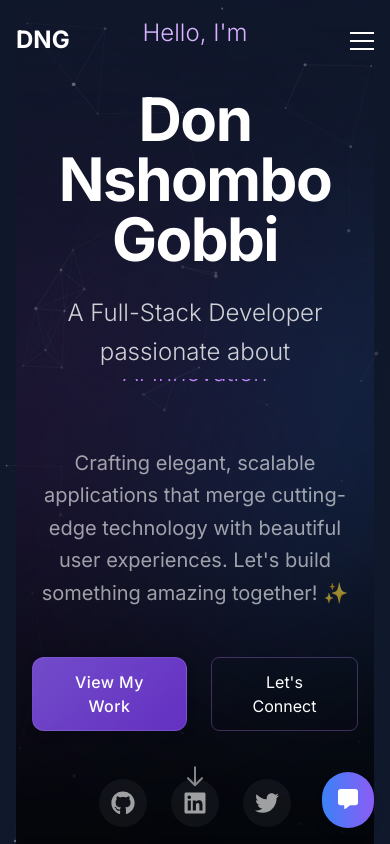
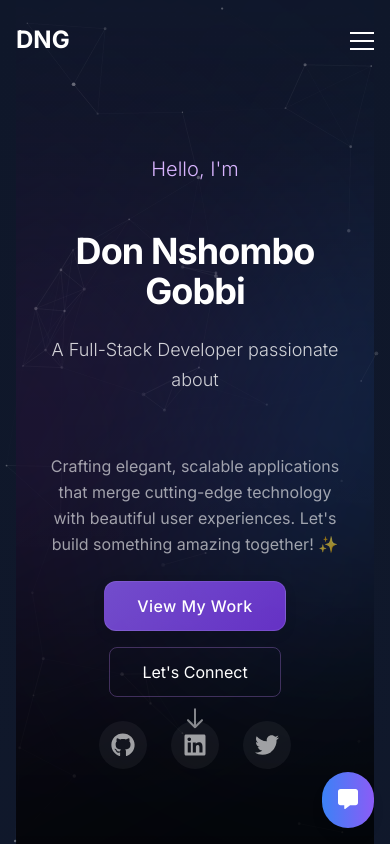
Before and after one commit to DonGobbi/dongobbi.github.io, a Next.js app: page / in a window 390 px wide. Shown: the top 844 px of the page. Built offline with nearby package versions, Linux system fonts and the light colour scheme.

Commit message:
Add RWS Group experience, improve Hero layout responsiveness

```diff
--- a/src/app/components/Experience.tsx
+++ b/src/app/components/Experience.tsx
@@ -21,17 +21,10 @@ const Experience = () => {
       type: 'work'
     },
     {
-      year: '2021 - 2023',
-      title: 'Full-Stack Developer',
-      company: 'Digital Solutions Inc',
-      description: 'Built and maintained multiple web applications using React, Next.js, and Python. Implemented CI/CD pipelines and automated testing.',
-      type: 'work'
-    },
-    {
-      year: '2019 - 2021',
-      title: 'Junior Developer',
-      company: 'StartUp Hub',
-      description: 'Developed responsive web applications and RESTful APIs. Collaborated with cross-functional teams on agile projects.',
+      year: '2022 - 2025',
+      title: 'AI Trainer & Data Analyst',
+      company: 'RWS Group',
+      description: 'Trained AI models, performed data analysis, and contributed to machine learning projects. Ensured data quality and accuracy for AI training datasets.',
       type: 'work'
     },
     {
--- a/src/app/components/Hero.tsx
+++ b/src/app/components/Hero.tsx
@@ -5,7 +5,7 @@ import { FaGithub, FaLinkedin, FaTwitter } from 'react-icons/fa';
 
 const Hero = () => {
   return (
-    <div className="min-h-screen flex items-center justify-center relative overflow-hidden">
+    <div className="min-h-screen flex items-center justify-center relative overflow-hidden pt-20">
       {/* Background Elements */}
       <div className="absolute inset-0 z-0">
         <div className="absolute inset-0 bg-gradient-to-b from-transparent via-black/50 to-black/80" />
@@ -39,7 +39,7 @@ const Hero = () => {
         initial={{ opacity: 0, y: 20 }}
         animate={{ opacity: 1, y: 0 }}
         transition={{ duration: 0.8, ease: [0.16, 1, 0.3, 1] }}
-        className="relative z-10 text-center px-4 max-w-5xl mx-auto"
+        className="relative z-10 text-center px-6 md:px-4 max-w-5xl mx-auto space-y-6"
       >
         <motion.div
           initial={{ opacity: 0, scale: 0.9 }}
@@ -47,10 +47,10 @@ const Hero = () => {
           transition={{ duration: 0.5, delay: 0.2 }}
           className="mb-6 inline-block"
         >
-          <div className="text-2xl md:text-3xl text-purple-300 font-light mb-4">Hello, I'm</div>
+          <div className="text-xl md:text-2xl text-purple-300 font-light">Hello, I'm</div>
         </motion.div>
 
-        <h1 className="text-6xl md:text-8xl font-bold mb-6 hero-text tracking-tight">
+        <h1 className="text-4xl sm:text-5xl md:text-7xl lg:text-8xl font-bold mb-4 hero-text tracking-tight">
           Don Nshombo Gobbi
         </h1>
 
@@ -58,9 +58,9 @@ const Hero = () => {
           initial={{ opacity: 0, y: 20 }}
           animate={{ opacity: 1, y: 0 }}
           transition={{ duration: 0.5, delay: 0.4 }}
-          className="mb-8"
+          className="mb-6"
         >
-          <h2 className="text-2xl md:text-3xl font-light text-white/80 leading-relaxed">
+          <h2 className="text-lg sm:text-xl md:text-2xl lg:text-3xl font-light text-white/80 leading-relaxed">
             A Full-Stack Developer passionate about
             <div className="h-[1.5em] overflow-hidden mt-2">
               <motion.div
@@ -86,7 +86,7 @@ const Hero = () => {
           initial={{ opacity: 0, y: 20 }}
           animate={{ opacity: 1, y: 0 }}
           transition={{ duration: 0.5, delay: 0.6 }}
-          className="text-xl md:text-2xl text-white/60 mb-12 max-w-3xl mx-auto leading-relaxed"
+          className="text-base sm:text-lg md:text-xl text-white/60 mb-8 max-w-3xl mx-auto leading-relaxed px-2"
         >
           Crafting elegant, scalable applications that merge cutting-edge technology
           with beautiful user experiences. Let's build something amazing together! ✨
@@ -96,7 +96,7 @@ const Hero = () => {
           initial={{ opacity: 0, y: 20 }}
           animate={{ opacity: 1, y: 0 }}
           transition={{ duration: 0.5, delay: 0.8 }}
-          className="flex gap-6 justify-center mb-12"
+          className="flex flex-col sm:flex-row gap-4 sm:gap-6 justify-center items-center mb-8"
         >
           <motion.a
             href="#projects"
```
